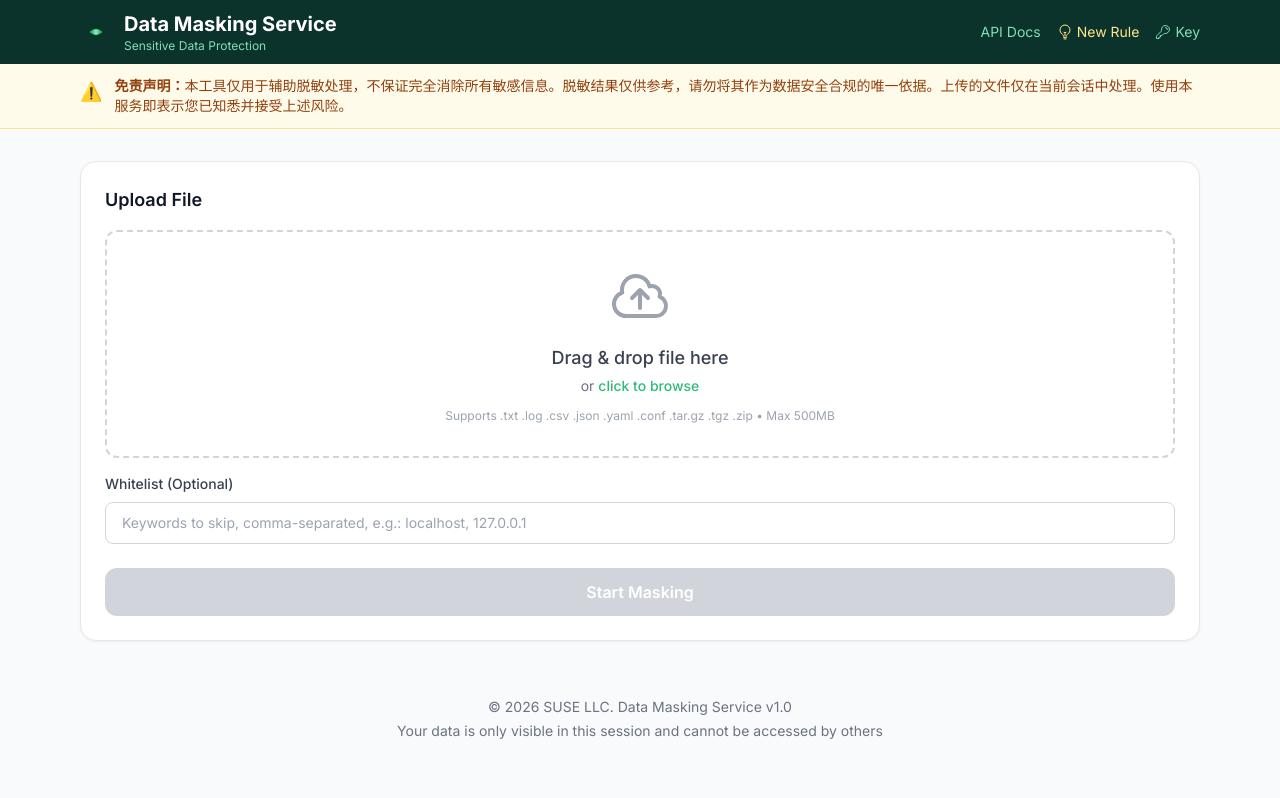
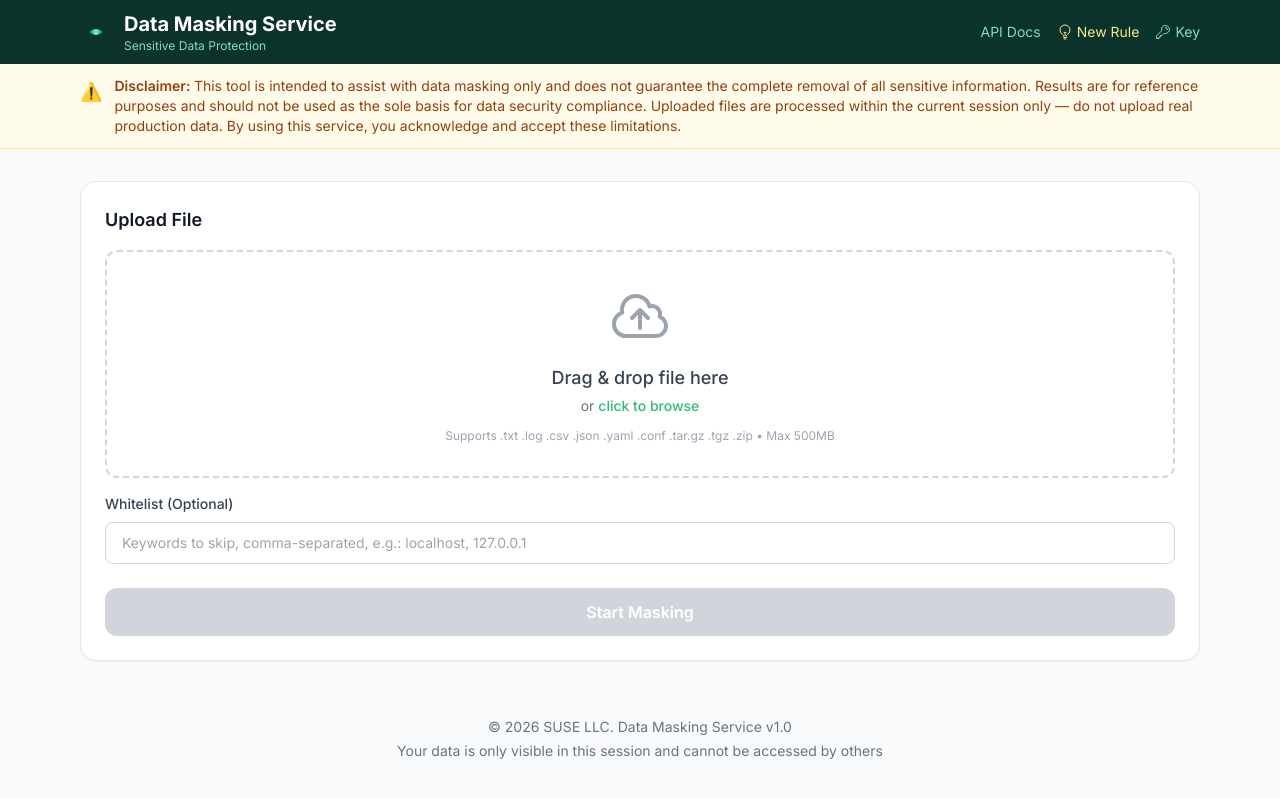
Before and after one commit to RoyCai7/data-masking, a React (Vite) app in the folder frontend/: page / in a window 1280 px wide. Built offline with nearby package versions, Linux system fonts and the light colour scheme; no server answers.

Commit message:
feat: disclaimer banner in English

```diff
--- a/frontend/src/App.tsx
+++ b/frontend/src/App.tsx
@@ -102,8 +102,8 @@
         <div className="max-w-6xl mx-auto px-4 py-3 flex items-start gap-3">
           <span className="text-amber-500 text-lg mt-0.5 shrink-0">⚠️</span>
           <p className="text-sm text-amber-800">
-            <span className="font-semibold">免责声明：</span>
-            本工具仅用于辅助脱敏处理，不保证完全消除所有敏感信息。脱敏结果仅供参考，请勿将其作为数据安全合规的唯一依据。上传的文件仅在当前会话中处理。使用本服务即表示您已知悉并接受上述风险。
+            <span className="font-semibold">Disclaimer: </span>
+            This tool is intended to assist with data masking only and does not guarantee the complete removal of all sensitive information. Results are for reference purposes and should not be used as the sole basis for data security compliance. Uploaded files are processed within the current session only — do not upload real production data. By using this service, you acknowledge and accept these limitations.
           </p>
         </div>
       </div>
```
